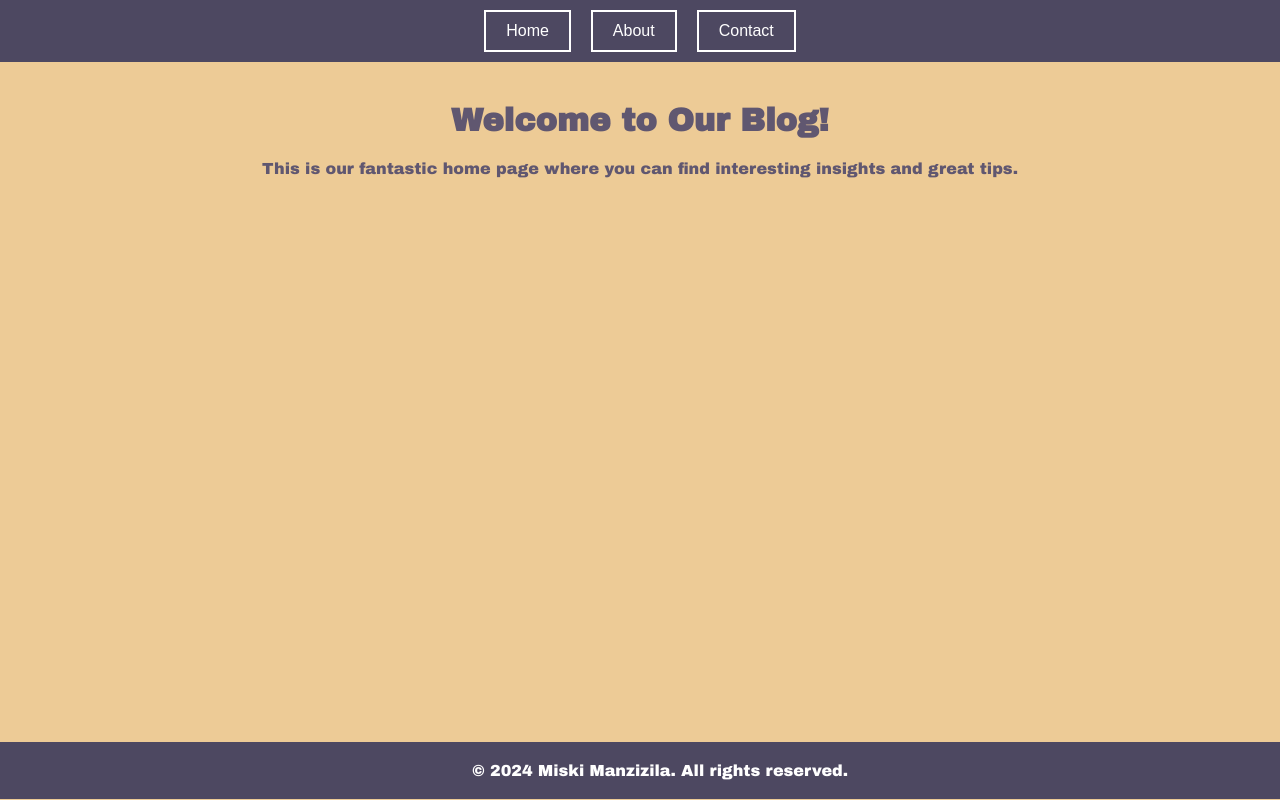
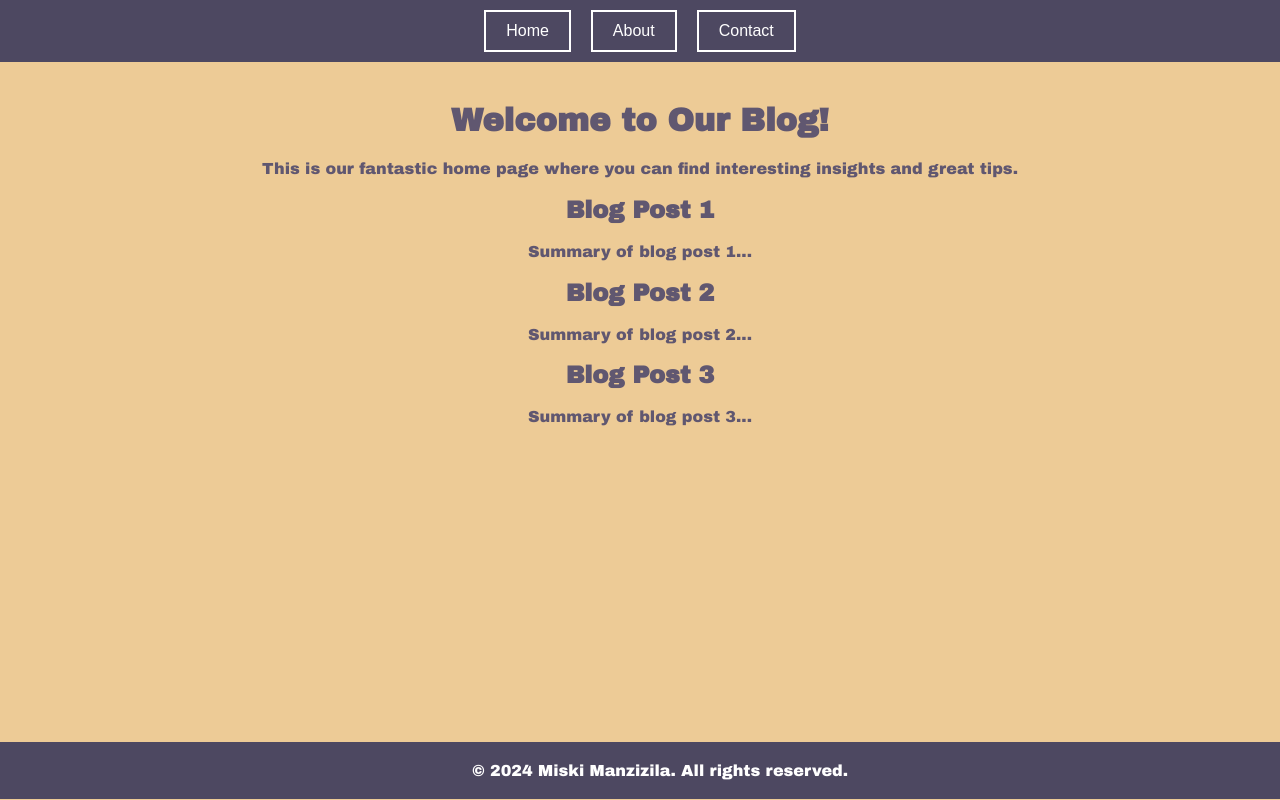
Before and after one commit to africandeluxe/react-spa, a React (Create React App) app in the folder my-spa/: page / in a window 1280 px wide. Shown: the top 800 px of the page. Built offline with nearby package versions, Linux system fonts and the light colour scheme; a web font is replaced by a local one.

Commit message:
Map method for rendering components

```diff
--- a/my-spa/src/components/PageContent.jsx
+++ b/my-spa/src/components/PageContent.jsx
@@ -1,13 +1,24 @@
 import React from 'react';
-import contentData from '../data';
+import contentData from '../data/data';
+import posts from '../data/postsData';
 
 const PageContent = ({ currentPage }) => {
   const content = contentData[currentPage];
+
+  const renderPosts = () => {
+    return posts.map(post => (
+      <div key={post.id}>
+        <h2>{post.title}</h2>
+        <p>{post.summary}</p>
+      </div>
+    ));
+  };
 
   return (
     <div className="content">
       <h1>{content.title}</h1>
       <p>{content.text}</p>
+      {currentPage === 'Home' && renderPosts()}
     </div>
   );
 };
--- /dev/null
+++ b/my-spa/src/data/postsData.js
@@ -0,0 +1,7 @@
+const posts = [
+  { id: 1, title: "Blog Post 1", summary: "Summary of blog post 1..." },
+  { id: 2, title: "Blog Post 2", summary: "Summary of blog post 2..." },
+  { id: 3, title: "Blog Post 3", summary: "Summary of blog post 3..." }
+];
+
+export default posts;
```
Also changed, not shown: my-spa/src/data/data.js (renamed from my-spa/src/data.js).
